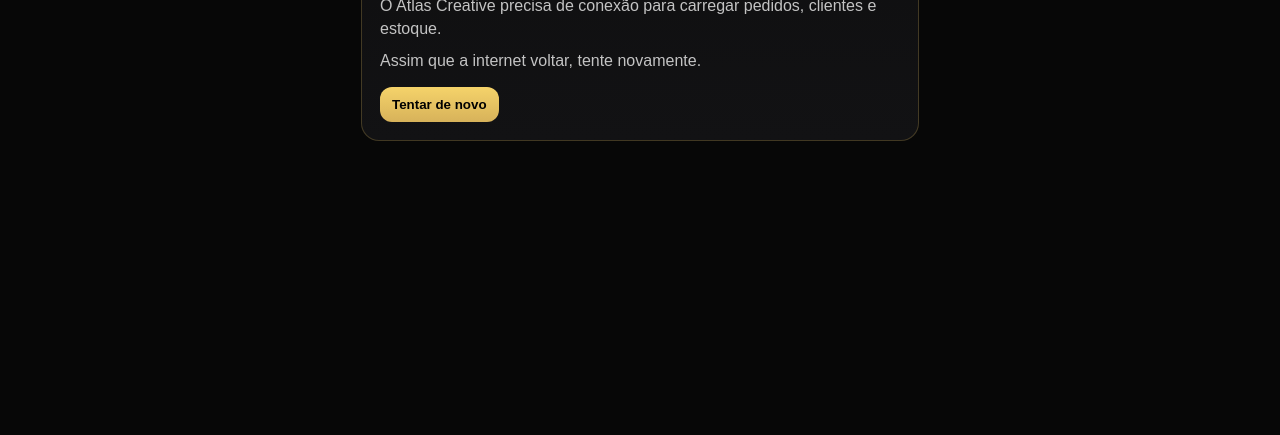
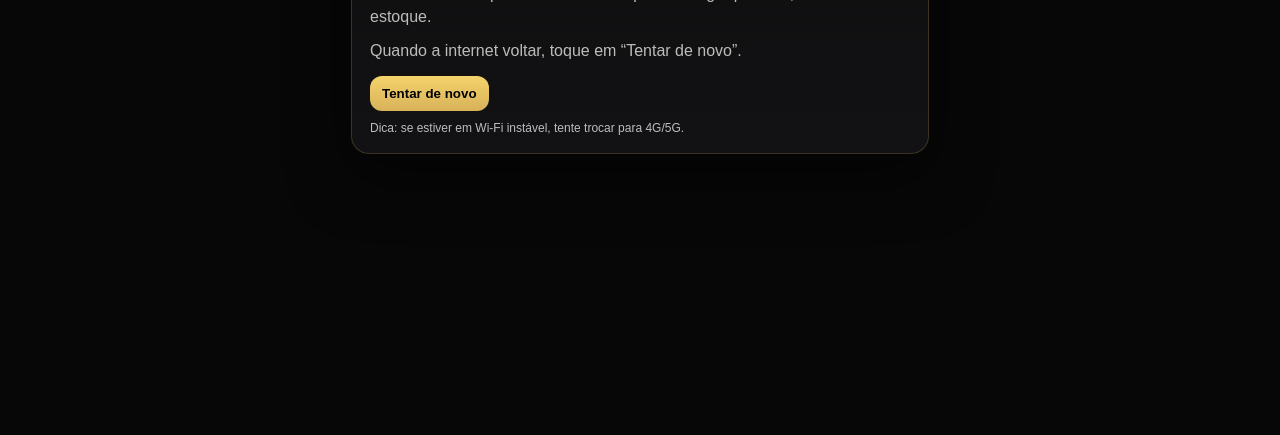
Before and after one commit to atlascreative25/atlas-creative-sistema, a website: page public/public/offline.html in a window 1280 px wide. Shown: the part 365-800 px from the top of the page. Drawn offline with Linux system fonts and the light colour scheme.

Commit message:
Update offline.html

```diff
--- a/public/public/offline.html
+++ b/public/public/offline.html
@@ -6,19 +6,45 @@
   <meta name="theme-color" content="#d7b25a" />
   <title>Sem conexão • Atlas Creative</title>
   <style>
-    body{margin:0;background:#070707;color:#fff;font-family:Arial,system-ui;display:grid;place-items:center;min-height:100vh}
-    .card{max-width:520px;margin:18px;padding:18px;border-radius:18px;border:1px solid rgba(215,178,90,.25);background:linear-gradient(180deg,#0f0f10,#121214)}
-    h1{margin:0 0 10px;color:#f5d36a}
-    p{margin:0;color:rgba(255,255,255,.75);line-height:1.4}
-    .btn{margin-top:14px;display:inline-flex;padding:10px 12px;border-radius:12px;background:linear-gradient(180deg,#f5d36a,#d7b25a);color:#000;font-weight:900;border:0}
+    :root{
+      --bg:#070707; --panel:#0f0f10; --panel2:#121214;
+      --gold:#d7b25a; --gold2:#f5d36a;
+      --muted:rgba(255,255,255,.72); --border:rgba(215,178,90,.22);
+      --shadow: 0 20px 60px rgba(0,0,0,.55);
+    }
+    body{
+      margin:0; min-height:100vh; display:grid; place-items:center;
+      font-family:Arial,system-ui;
+      color:#fff;
+      background:
+        radial-gradient(900px 500px at 12% -8%, rgba(215,178,90,.18), transparent 60%),
+        radial-gradient(700px 500px at 90% 0%, rgba(245,211,106,.12), transparent 55%),
+        var(--bg);
+    }
+    .card{
+      max-width:540px; margin:18px; padding:18px;
+      border-radius:18px; border:1px solid var(--border);
+      background:linear-gradient(180deg,var(--panel),var(--panel2));
+      box-shadow:var(--shadow);
+    }
+    h1{margin:0 0 10px;color:var(--gold2);letter-spacing:.2px}
+    p{margin:0;color:var(--muted);line-height:1.45}
+    .btn{
+      margin-top:14px; display:inline-flex;
+      padding:10px 12px; border-radius:12px;
+      background:linear-gradient(180deg,var(--gold2),var(--gold));
+      color:#000; font-weight:900; border:0; cursor:pointer;
+    }
+    .mini{margin-top:10px;font-size:12px;color:var(--muted)}
   </style>
 </head>
 <body>
   <div class="card">
     <h1>Você está sem internet</h1>
     <p>O Atlas Creative precisa de conexão para carregar pedidos, clientes e estoque.</p>
-    <p style="margin-top:10px;">Assim que a internet voltar, tente novamente.</p>
+    <p style="margin-top:10px;">Quando a internet voltar, toque em “Tentar de novo”.</p>
     <button class="btn" onclick="location.reload()">Tentar de novo</button>
+    <div class="mini">Dica: se estiver em Wi-Fi instável, tente trocar para 4G/5G.</div>
   </div>
 </body>
 </html>
```
